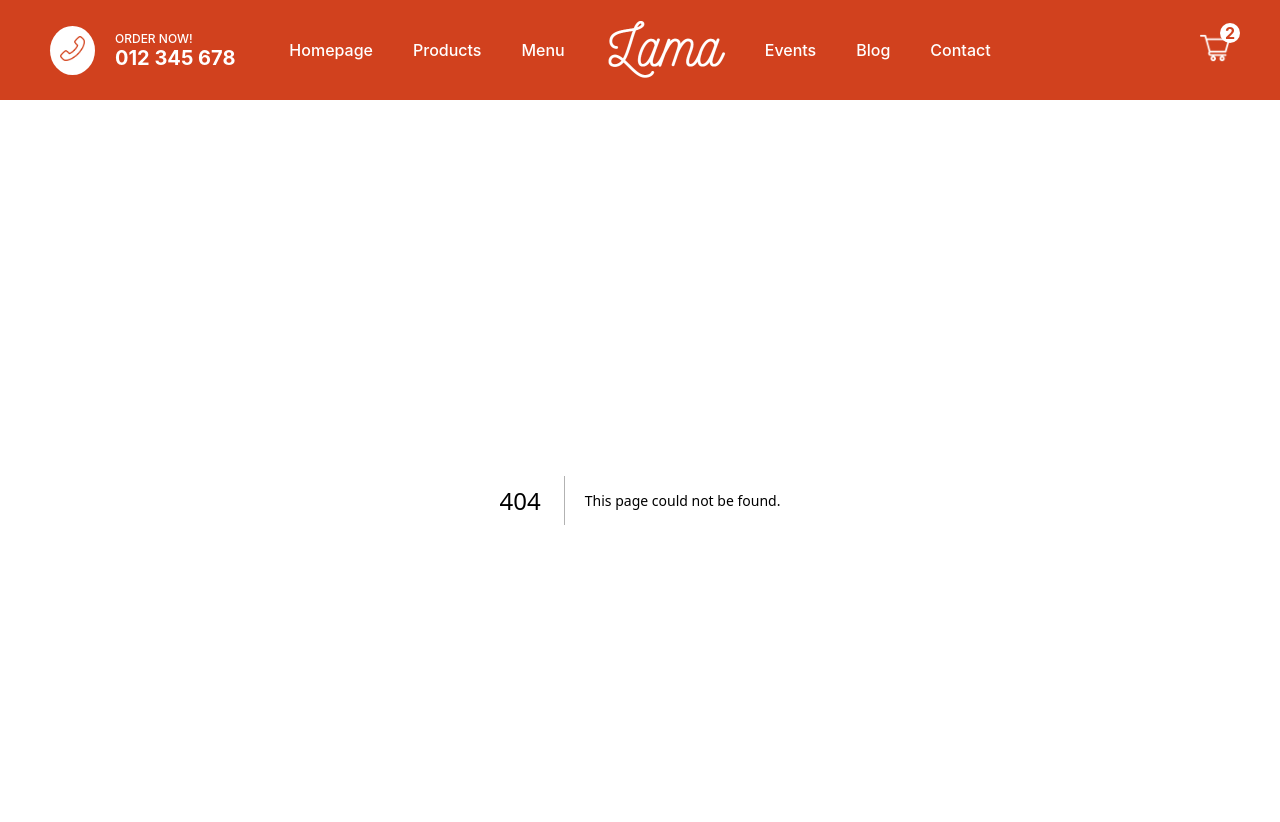
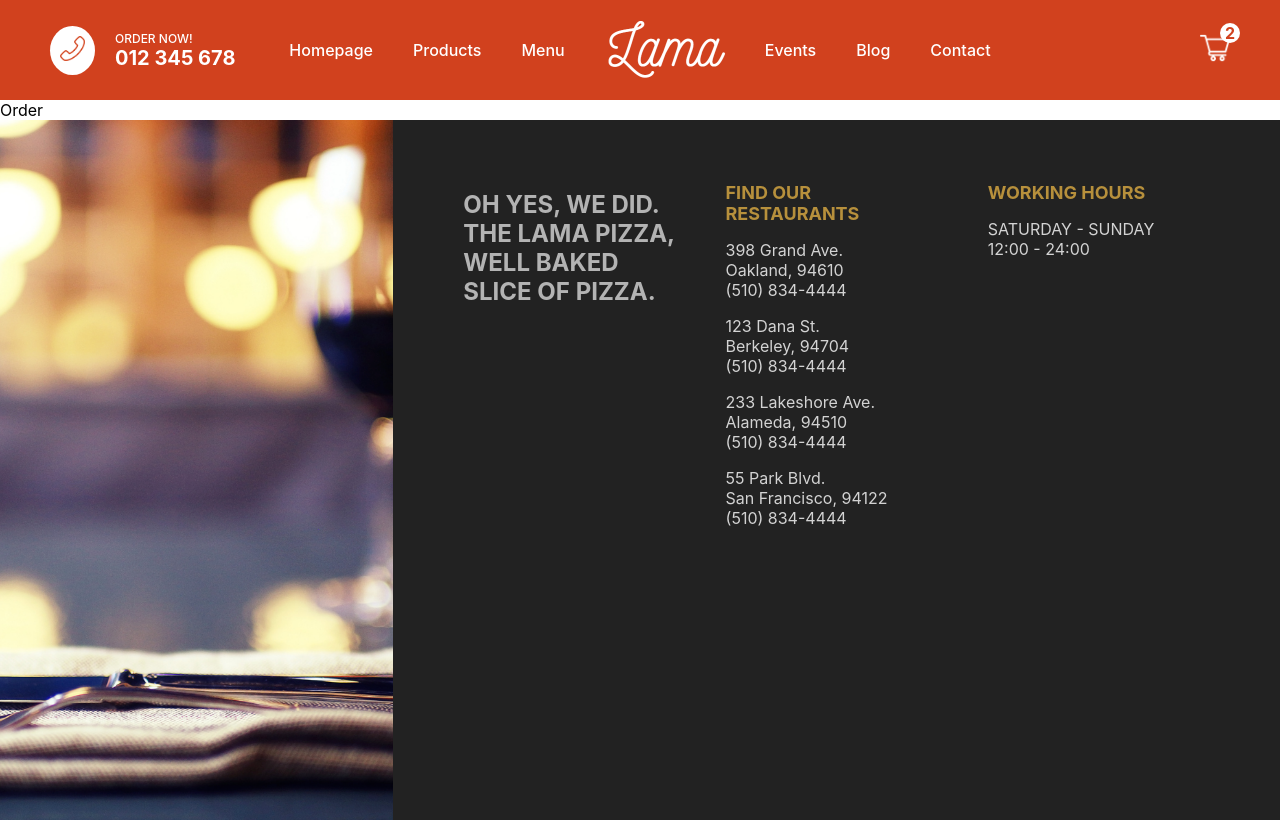
Before and after one commit to rbabaci1/my-restaurant, a Next.js app: page /orders/1 in a window 1280 px wide. Before the commit this address had no page. Shown: the top 822 px of the page. Built offline with nearby package versions, Linux system fonts and the light colour scheme.

Commit message:
create the order page

```diff
--- /dev/null
+++ b/pages/orders/[id].js
@@ -0,0 +1,7 @@
+import React from 'react';
+
+function Order() {
+  return <div>Order</div>;
+}
+
+export default Order;
```
